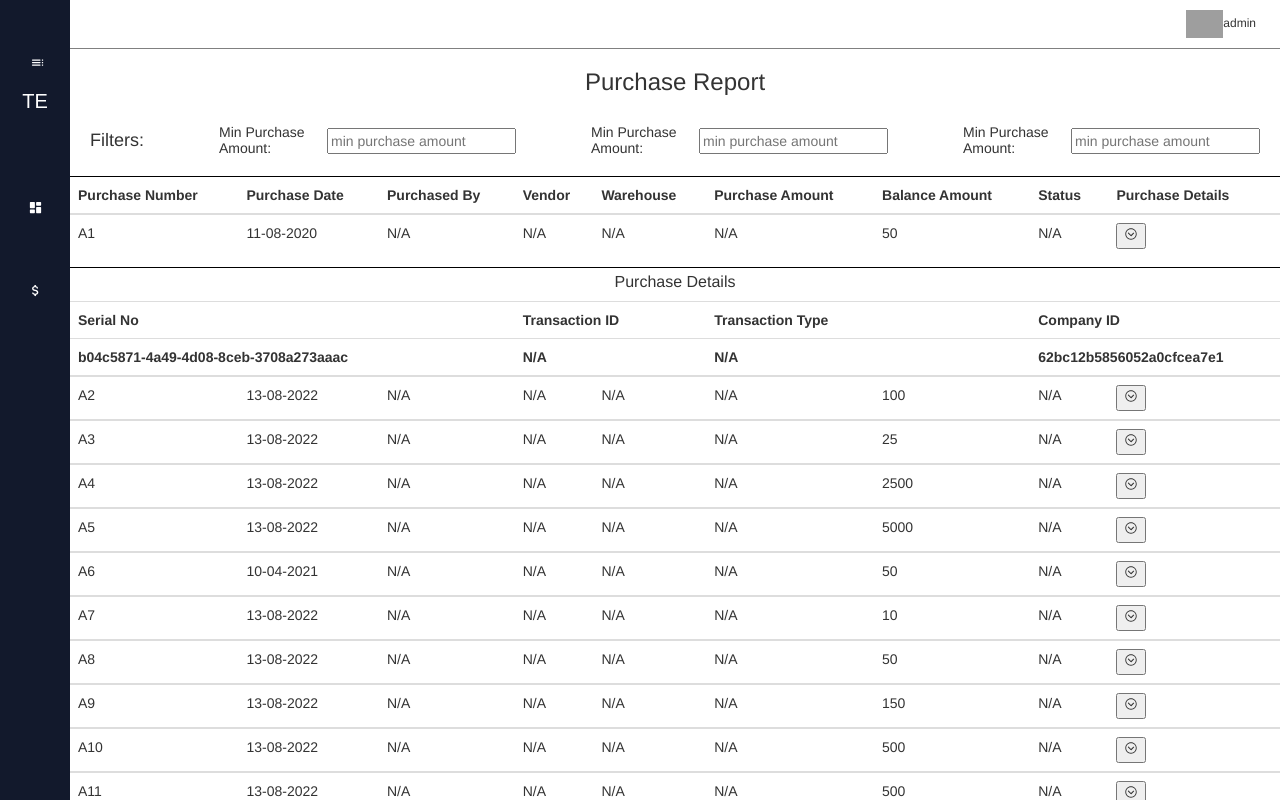
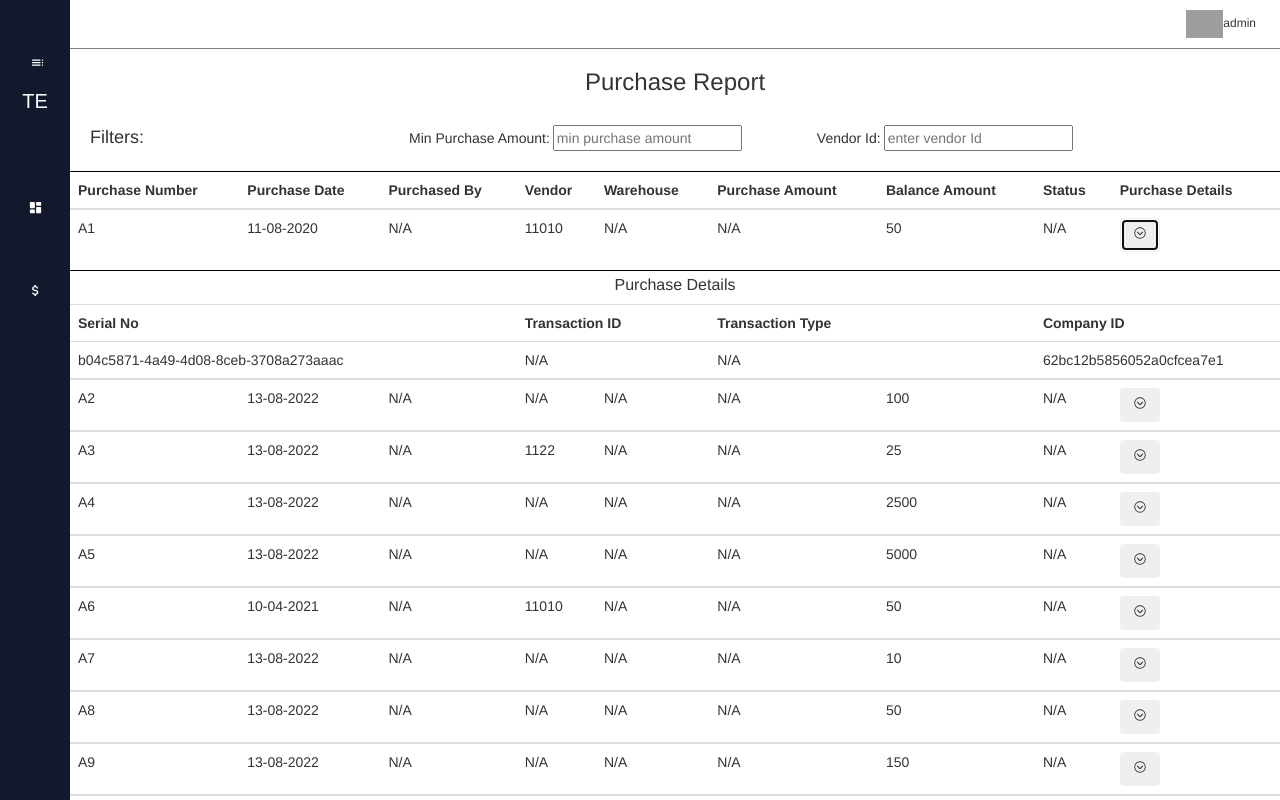
Before and after one commit to fathah1/datatable, a React (Create React App) app: page / in a window 1280 px wide. Both pictures are taken after a click on the button 1140 px from the left and 236 px from the top of the page. Shown: the top 800 px of the page. Built offline with nearby package versions, Linux system fonts and the light colour scheme; grey boxes are pictures that could not be loaded.

Commit message:
added motion.div

```diff
--- a/src/App.js
+++ b/src/App.js
@@ -12,18 +12,24 @@ function App() {
   }
 
   const [filterMinBalance,setFilterMinBalance]=useState();
+  const [filterVendor,setFilterVendor]=useState();
 
-  const filterChangeHandler = (data) =>{
-    console.log("filter has been changed", data)
+
+  const minBalanceFilterChangeHandler = (data) =>{
     setFilterMinBalance(data);
   }
+
+  const VendorFilterChangeHandler = (data) =>{
+    setFilterVendor(data);
+  }
+
 
   return (
     <div className="App">
        <NavBar visible={showNav}/>
        <Header toggle={toggle}/>
-       <Filters onFilterChange={filterChangeHandler}/>
-       <MainTable minBalanceFilter={filterMinBalance} />
+       <Filters onMinBalanceFilterChange={minBalanceFilterChangeHandler} onVendorChange={VendorFilterChangeHandler}/>
+       <MainTable minBalanceFilter={filterMinBalance} vendorFilter ={filterVendor}/>
     </div>
   );
 }
--- a/src/components/Filters/Filters.js
+++ b/src/components/Filters/Filters.js
@@ -3,9 +3,13 @@ import '../../styles/Filters.css'
 
 const Filters = (props) =>{
 
-  const onChangeHandler = (events) =>{
-    console.log("filter.js handler", events.target.value);
-    props.onFilterChange(events.target.value);
+  const onMinBalanceChangeHandler = (events) =>{
+    props.onMinBalanceFilterChange(events.target.value);
+
+  }
+
+  const onVendorChangeHandler = (events) =>{
+    props.onVendorChange(events.target.value);
 
   }
 
@@ -16,27 +20,22 @@ const Filters = (props) =>{
         <div className="filters">
             <h4 className="filterComponents">Filters: </h4>
 
-
+            <div className="filterComponentsContainer">
             <h5 className="filterComponents headings">Min Purchase Amount:</h5>
             <input
-            onChange={onChangeHandler}
+            onChange={onMinBalanceChangeHandler}
             type="number"
             placeholder="min purchase amount"
             className="filterComponents"/>
 
-            <h5 className="filterComponents headings">Min Purchase Amount:</h5>
+
+            <h5 className="filterComponents headings">Vendor Id:</h5>
             <input
-            onChange={onChangeHandler}
+            onChange={onVendorChangeHandler}
             type="number"
-            placeholder="min purchase amount"
+            placeholder="enter vendor Id"
             className="filterComponents"/>
-
-            <h5 className="filterComponents headings">Min Purchase Amount:</h5>
-            <input
-            onChange={onChangeHandler}
-            type="number"
-            placeholder="min purchase amount"
-            className="filterComponents"/>
+            </div>
             </div>
 
     </div>
--- a/src/components/Resources/samples.json
+++ b/src/components/Resources/samples.json
@@ -13,7 +13,7 @@
         "purchaseDate": "2020-08-11T11:20:08.568Z",
         "creditPeriod": 0,
         "dueDate": "0001-01-01T00:00:00Z",
-        "ledgerId": null,
+        "ledgerId": 11010,
         "voucherId": null,
         "invoiceName": "",
         "phoneNumber": "+91 99951 32297",
@@ -187,7 +187,7 @@
         "purchaseDate": "2022-08-13T11:21:52.584Z",
         "creditPeriod": 0,
         "dueDate": "0001-01-01T00:00:00Z",
-        "ledgerId": null,
+        "ledgerId": 1122,
         "voucherId": null,
         "invoiceName": "",
         "phoneNumber": "+91 99951 32297",
@@ -448,7 +448,7 @@
         "purchaseDate": "2021-04-10T11:48:38.134Z",
         "creditPeriod": 0,
         "dueDate": "0001-01-01T00:00:00Z",
-        "ledgerId": null,
+        "ledgerId": 11010,
         "voucherId": null,
         "invoiceName": "",
         "phoneNumber": "+91 99951 32297",
@@ -1075,7 +1075,7 @@
         "purchaseDate": "2022-08-13T14:54:23.277Z",
         "creditPeriod": 0,
         "dueDate": "0001-01-01T00:00:00Z",
-        "ledgerId": null,
+        "ledgerId": 1122,
         "voucherId": null,
         "invoiceName": "",
         "phoneNumber": "+91 99951 32297",
--- a/src/components/Table/MainTable.js
+++ b/src/components/Table/MainTable.js
@@ -1,7 +1,7 @@
 import { useEffect, useState } from 'react';
 import { IoIosArrowDropdown} from "react-icons/io";
 import '../../styles/MainTable.css';
-
+import {motion} from 'framer-motion';
 
 
 
@@ -14,6 +14,7 @@ function MainTable(props) {
     const [currentPurchaseDetails, setCurrentPurchaseDetails] = useState([]);
     const sampleData = require("../Resources/samples.json");
     const [filteredData,setFilteredData] = useState([]);
+
 
     // useEffect(()=>{
     //     fetch('../resources/data.JSON'
@@ -54,6 +55,20 @@ function MainTable(props) {
 
 
 
+  //animation motion Handlers
+  const DropButtonVariants = {
+    true: {width: "25rem"},
+    false: {
+      width: "5rem",
+      transition: {
+        delay: 0.2,
+      },
+    },
+  };
+
+
+
+
 
 
   // filter handlers
@@ -64,22 +79,38 @@ function MainTable(props) {
       const results =user.filter((thisuser) => {
         return thisuser.balanceAmount > minBalance;
       });
-      console.log("inside Filter handler",results);
       setFilteredData(results);
 
     } else {
       setFilteredData(sampleData);
-      console.log("inside Filter handler else",sampleData);
-      console.log("inside Filter else",typeof minBalance, minBalance);
     }
   };
+
+
+
+  const VendorFilterHandler = () => {
+    const vendor = props.vendorFilter;
+    if (vendor !== '' )  {
+      const results =user.filter((thisuser) => {
+        return thisuser.ledgerId==vendor;
+      });
+      setFilteredData(results);
+
+    } else {
+      setFilteredData(sampleData);
+    }
+  };
+
 
 
   //filter Calls
   useEffect(()=>{
     minBalanceFilterHandler(props.minBalanceFilter);
-    console.log("minBalanceFilter in main table",typeof props.minBalanceFilter);
   },[props.minBalanceFilter]);
+
+  useEffect(()=>{
+    VendorFilterHandler(props.vendorFilter);
+  },[props.vendorFilter]);
 
 
 
@@ -120,11 +151,23 @@ function MainTable(props) {
                 <td>{item.purchaseTotal || "N/A"}</td>
                 <td>{item.balanceAmount || "N/A"}</td>
                 <td>{item.status || "N/A" }</td>
-                <td> <button onClick={() => {DisplayPurchaseDetails(item.id);}} > <IoIosArrowDropdown  />  </button></td>
+                <td>
+                  <motion.button
+                  className="btn "
+                  onClick={() => {DisplayPurchaseDetails(item.id);}}
+                  > <IoIosArrowDropdown  />
+                    </motion.button>
+                </td>
               </tr>
 
 
-               {innerTableVisiblity && item.id === currentItemId ? <td colSpan="9" > <h6 className="purchaseHeading">Purchase Details</h6> </td> : "" }
+               {innerTableVisiblity && item.id === currentItemId ? <motion.th colSpan="9"
+               initial={{y: -10}}
+               animate={{y:0}}
+
+               >
+               <h6 className="purchaseHeading">Purchase Details</h6>
+               </motion.th> : "" }
                {innerTableVisiblity && item.id === currentItemId ? <RenderPurchaseDetailsHeader/> : "" }
                {innerTableVisiblity && item.id === currentItemId ? <RenderPurchaseDetailsData/> : "" }
 
@@ -148,12 +191,16 @@ function MainTable(props) {
 
       return currentPurchaseDetails.map(item =>{
           return(
-            <tr key = {item.purchaseDetailsId}>
+            <motion.tr
+            colSpan="9"
+            initial={{y: -10}}
+            animate={{y:0}}
+            key = {item.purchaseDetailsId}>
               <th colSpan="3" scope="col">Serial No</th>
               <th colSpan="2" scope="col">Transaction ID</th>
               <th colSpan="2" scope="col">Transaction Type</th>
               <th colSpan="2" scope="col" >Company ID</th>
-           </tr>
+           </motion.tr>
           )
 
       }
@@ -165,12 +212,16 @@ function MainTable(props) {
 
     return currentPurchaseDetails.map(item =>{
         return(
-          <tr key={item.sno }>
-          <th colSpan="3" >{item.purchaseDetailsId || "N/A"}</th>
-          <th colSpan="2">{item.transactionId  || "N/A" }</th>
-          <th colSpan="2">{item.transactionType || "N/A"}</th>
-          <th colSpan="2">{item.companyId || "N/A"}</th>
-          </tr>
+          <motion.tr
+          initial={{y: -10}}
+          animate={{y:0}}
+
+          key={item.sno }>
+          <td colSpan="3" >{item.purchaseDetailsId || "N/A"}</td>
+          <td colSpan="2">{item.transactionId  || "N/A" }</td>
+          <td colSpan="2">{item.transactionType || "N/A"}</td>
+          <td colSpan="2">{item.companyId || "N/A"}</td>
+          </motion.tr>
         )
 
     }
--- a/src/styles/MainTable.css
+++ b/src/styles/MainTable.css
@@ -5,3 +5,11 @@
     width:100%;
     text-align: center;
 }
+
+.filterComponentsContainer{
+    display: flex;
+    align-items:center ;
+    flex-direction: row;
+    width: 100%;
+    padding-left:19rem;
+}
```
Also changed, not shown: 1 other file (tests, documents, lock files or other folders).
